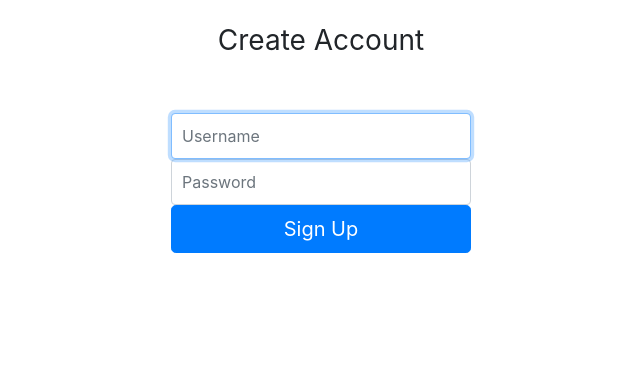
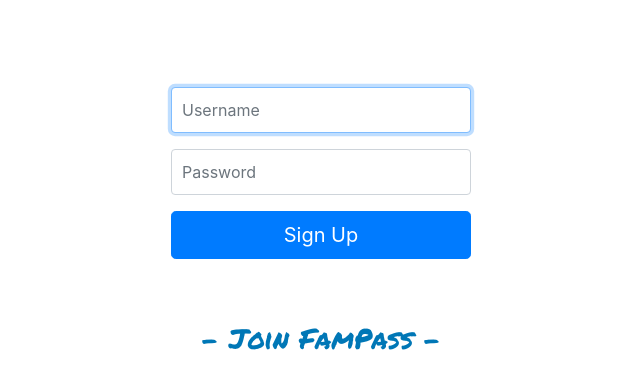
Before and after one commit to FamPassLLC/FamPass, a React app: page /signup in a window 1280 px wide. Shown: the top 388 px of the page, without its empty margins (319-959 px from the left). Built offline with nearby package versions, Linux system fonts and the light colour scheme.

Commit message:
login and signup page styling in progress

```diff
--- a/client/App.jsx
+++ b/client/App.jsx
@@ -20,7 +20,7 @@
             <LoginPage setLocalUser={setLocalUser}></LoginPage>
           </Route>
           <Route exact path='/signup'>
-            <SignUpPage setLocalUser={setLocalUser}/>
+            <SignUpPage setLocalUser={setLocalUser} />
           </Route>
           {/* after verification, login page routes to /home that renders WelcomePage */}
           <Route exact path='/home'>
--- a/client/componentStyles/style.css
+++ b/client/componentStyles/style.css
@@ -2,12 +2,20 @@
 @import url('https://fonts.googleapis.com/css2?family=Roboto&display=swap');
 
 body {
+  /* display: flex;
+  flex-direction: column;
+  align-items: center;
+  justify-content: center;
+  background-color: rgb 0, 119, 182; */
   margin: 0;
   padding: 0;
   box-sizing: border-box;
 }
+
 h1 {
   top:50px;
+  font-family: 'Permanent Marker', cursive;
+  color: rgb(0, 119, 182);
 }
 
 #sideBarButton {
--- a/client/components/FamilyMembers.jsx
+++ b/client/components/FamilyMembers.jsx
@@ -111,7 +111,7 @@
                 onSubmit={handleAddMember}
               >
                 <Form.Group>
-                  <Form.Label>New Member</Form.Label>
+                  <Form.Label>New member</Form.Label>
                   <Form.Control
                     required
                     type='text'
@@ -121,7 +121,7 @@
                   ></Form.Control>
                 </Form.Group>
                 <Form.Group>
-                  <Form.Label>Family Password</Form.Label>
+                  <Form.Label>Family password</Form.Label>
                   <Form.Control
                     required
                     type='password'
@@ -165,7 +165,7 @@
                 onSubmit={handleRemoveMember}
               >
                 <Form.Group>
-                  <Form.Label>Remove A Member</Form.Label>
+                  <Form.Label>Remove a member</Form.Label>
                   <Form.Control
                     required
                     type='text'
@@ -175,7 +175,7 @@
                   ></Form.Control>
                 </Form.Group>
                 <Form.Group>
-                  <Form.Label>Family Password</Form.Label>
+                  <Form.Label>Family password</Form.Label>
                   <Form.Control
                     required
                     type='password'
--- a/client/components/LoginPage.jsx
+++ b/client/components/LoginPage.jsx
@@ -56,12 +56,12 @@
     <div className='loginPage text-center'>
 
       <div>
-        <form className="form-signin">
-        <label htmlFor="username" className="sr-only">Email address</label>
+        <form className="form-signin mt-5">
+        <label htmlFor="username" className="sr-only">Username</label>
           <input
             type='text'
             placeholder='Username'
-            className="form-control"
+            className="form-control mb-3"
             id='username'
             value={state.username}
             onChange={handleChange}
@@ -74,7 +74,7 @@
             id='password'
             value={state.password}
             onChange={handleChange}
-            className="form-control" required>
+            className="form-control mb-3" required>
             </input>
           <button className="btn btn-lg btn-primary btn-block" type="button" onClick={sendDetailsToServer}>Sign in</button>
           <a href="/signup">Create account</a>
@@ -82,7 +82,7 @@
       </div>
 
       {/* <img class="mb-4" src="/docs/4.3/assets/brand/bootstrap-solid.svg" alt="" width="72" height="72"></img> */}
-      <h1 className="h3 mb-3 font-weight-normal">- Welcome to FamPass -</h1>
+      <h1 className="h3 mb-3 mt-5 font-weight-normal">- Welcome to FamPass -</h1>
     </div>
   );
 }
--- a/client/components/SideBar.jsx
+++ b/client/components/SideBar.jsx
@@ -19,17 +19,6 @@
   //   .get('')
   //   .then(result => {
   //     setProfileIcon(result.data);
-  //   })
-  //   .catch(err => console.log(err));
-  // }, []);
-
-  //after logged in, extract username from db
-  const [userName, setUserName] = useState('');
-  // useEffect(() => {
-  //   axios
-  //   .get('')
-  //   .then(result => {
-  //     setUserName(result.data);
   //   })
   //   .catch(err => console.log(err));
   // }, []);
--- a/client/components/Signup.jsx
+++ b/client/components/Signup.jsx
@@ -38,6 +38,7 @@
               ...prevState,
             }))
             redirectToHome();
+            props.setLocalUser(state);
           }
           else {
             setState(prevState => ({
@@ -55,16 +56,14 @@
   }
     return (
       <div className='loginPage text-center'>
-        <br></br>
         <div>
-        <h1 className='h3 mb-3 font-weight-normal'>Create Account</h1>
-          <div id="nameAvailabiltiy" style={{visibility: state.visible, color: "red"}}>Username already in use </div>
-          <form className='form-signin'>
-            <label htmlFor='username' className='sr-only'>Email address</label>
+          <div id="nameAvailabiltiy" style={{visibility: state.visible, color: "red"}}>Username already in use.</div>
+          <form className='form-signin mt-5'>
+            <label htmlFor='username' className='sr-only'>Username</label>
             <input
               type='text'
               placeholder='Username'
-              className="form-control"
+              className="form-control mb-3"
               id='username'
               value={state.username}
               onChange={handleChange}
@@ -77,11 +76,12 @@
               id='password'
               value={state.password}
               onChange={handleChange}
-              className="form-control" required>
+              className="form-control mb-3" required>
             </input>
             <button className="btn btn-lg btn-primary btn-block" type="button" onClick={sendDetailsToServer}>Sign Up</button>
         </form>
         </div>
+          <h1 className='h3 mb-3 mt-5 font-weight-normal'>- Join FamPass -</h1>
       </div>
     );
 };
--- a/client/components/WelcomePage.jsx
+++ b/client/components/WelcomePage.jsx
@@ -26,7 +26,7 @@
         <p className='mb-0 mr-5 ml-2'>
           Welcome,
           <span>
-            <strong>{ props.local_user.username}.</strong>
+            <strong>{" " + props.local_user.username}.</strong>
           </span>
         </p>
       </div>
```
